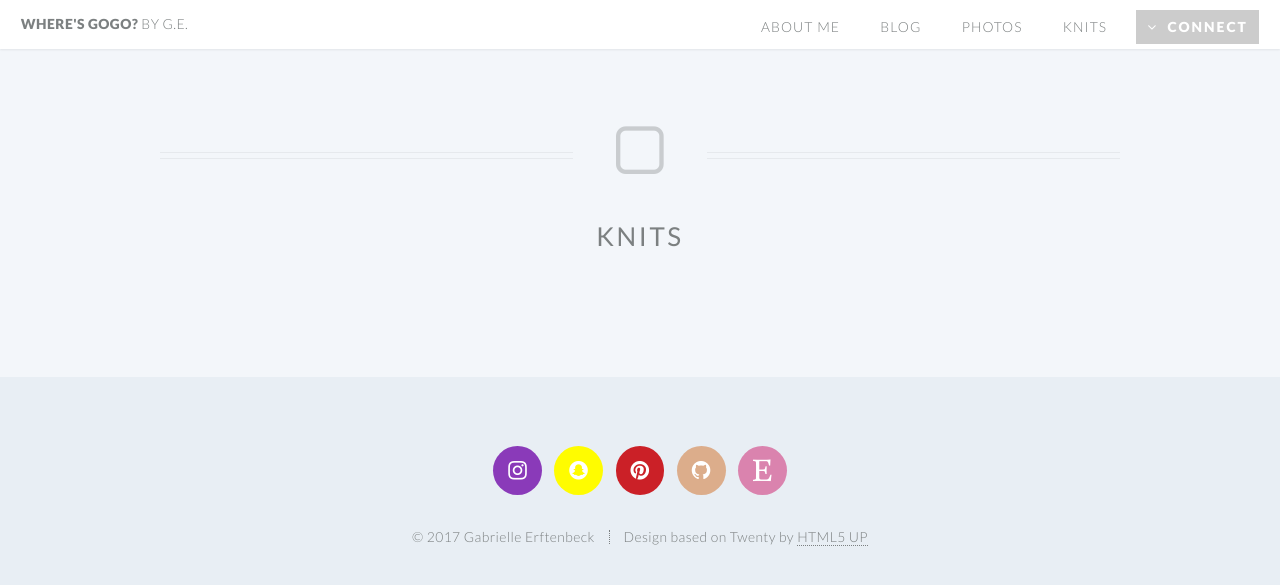
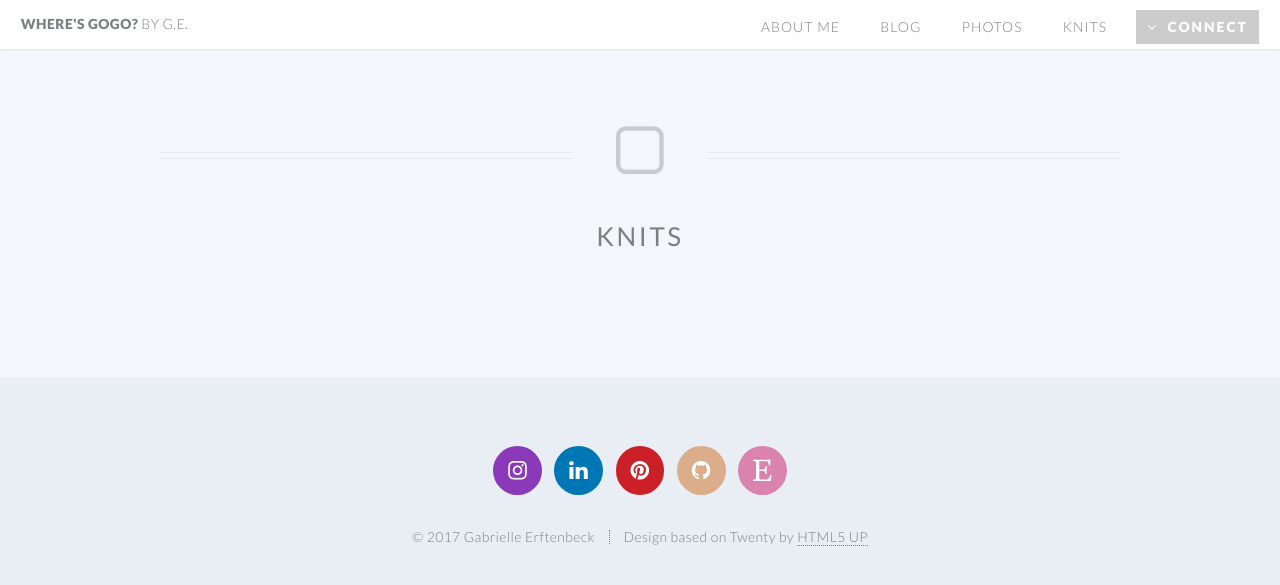
Before and after one commit to wheresgogo/wheresgogo.github.io, a Jekyll site: the page built from knits.html, in a window 1280 px wide. Shown: the top 585 px of the page. Built offline with Jekyll 4.4.1, drawn with Linux system fonts in a browser that asks for light colours.

Commit message:
revised .gitignore; changed snapchat to linkedin

```diff
--- a/_includes/footer.html
+++ b/_includes/footer.html
@@ -3,7 +3,7 @@
 
     <ul class="icons">
         <li><a href="https://www.instagram.com/gabrielleerftenbeck/" class="icon circle fa-instagram"><span class="label">Instagram</span></a></li>
-        <li><a href="https://www.snapchat.com" class="icon circle fa-snapchat"><span class="label">Snapchat</span></a></li>
+        <li><a href="https://www.linkedin.com/in/gabrielle-erftenbeck-660263aa/" class="icon circle fa-linkedin"><span class="label">Linked In</span></a></li>
         <li><a href="https://www.pinterest.com/gabrielleerften/" class="icon circle fa-pinterest"><span class="label">Pinterest+</span></a></li>
         <li><a href="https://github.com/wheresgogo/" class="icon circle fa-github"><span class="label">Github</span></a></li>
         <li><a href="#" class="icon circle fa-etsy"><span class="label">Untappd</span></a></li>
--- a/css/style.css
+++ b/css/style.css
@@ -322,13 +322,13 @@
 					background: #9645c4;
 				}
 
-			.icon.circle.fa-snapchat {
-				background: #fffc00;
+			.icon.circle.fa-linkedin {
+				background: #0077b5;
 				color: white;
 			}
 
-				.icon.circle.fa-snapchat:hover {
-					background: #fffb14;
+				.icon.circle.fa-linkedin:hover {
+					background: #0088a3;
 				}
 
 			.icon.circle.fa-pinterest {
```
Also changed, not shown: 2 other files.
